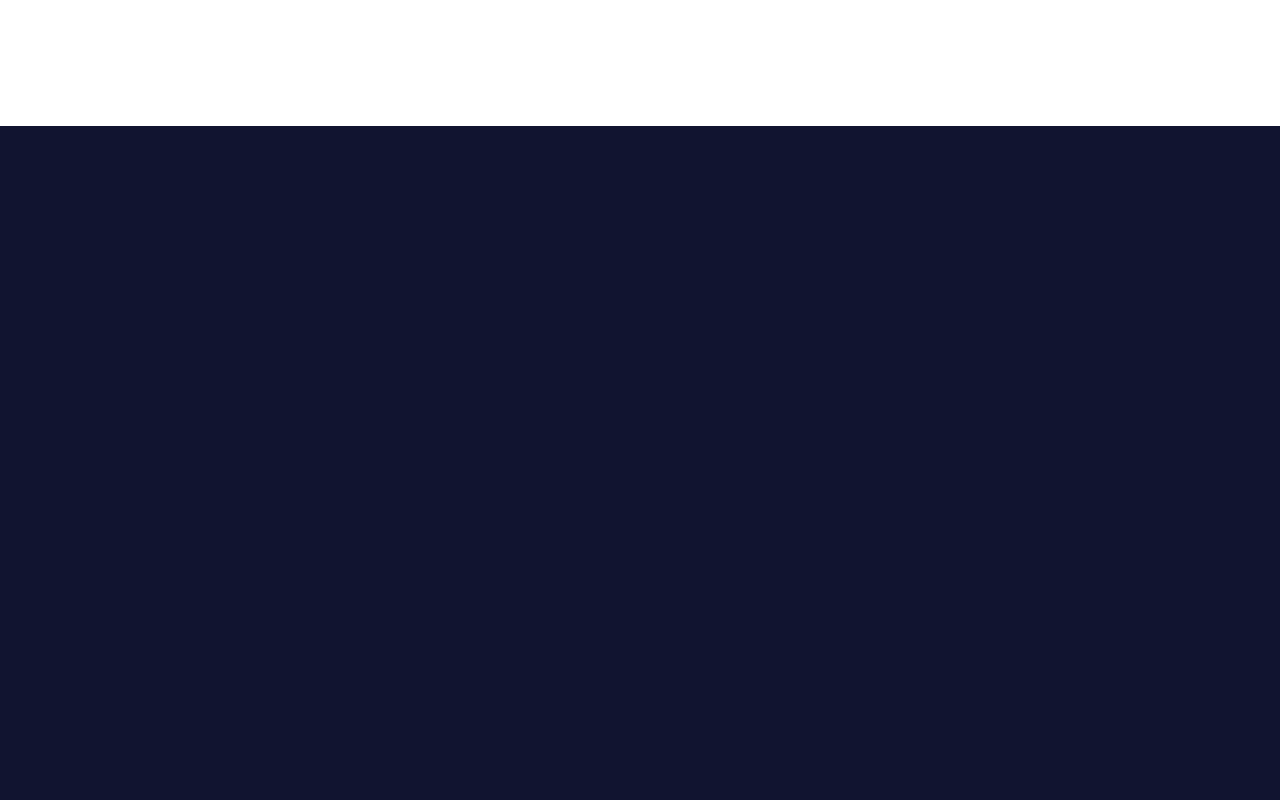
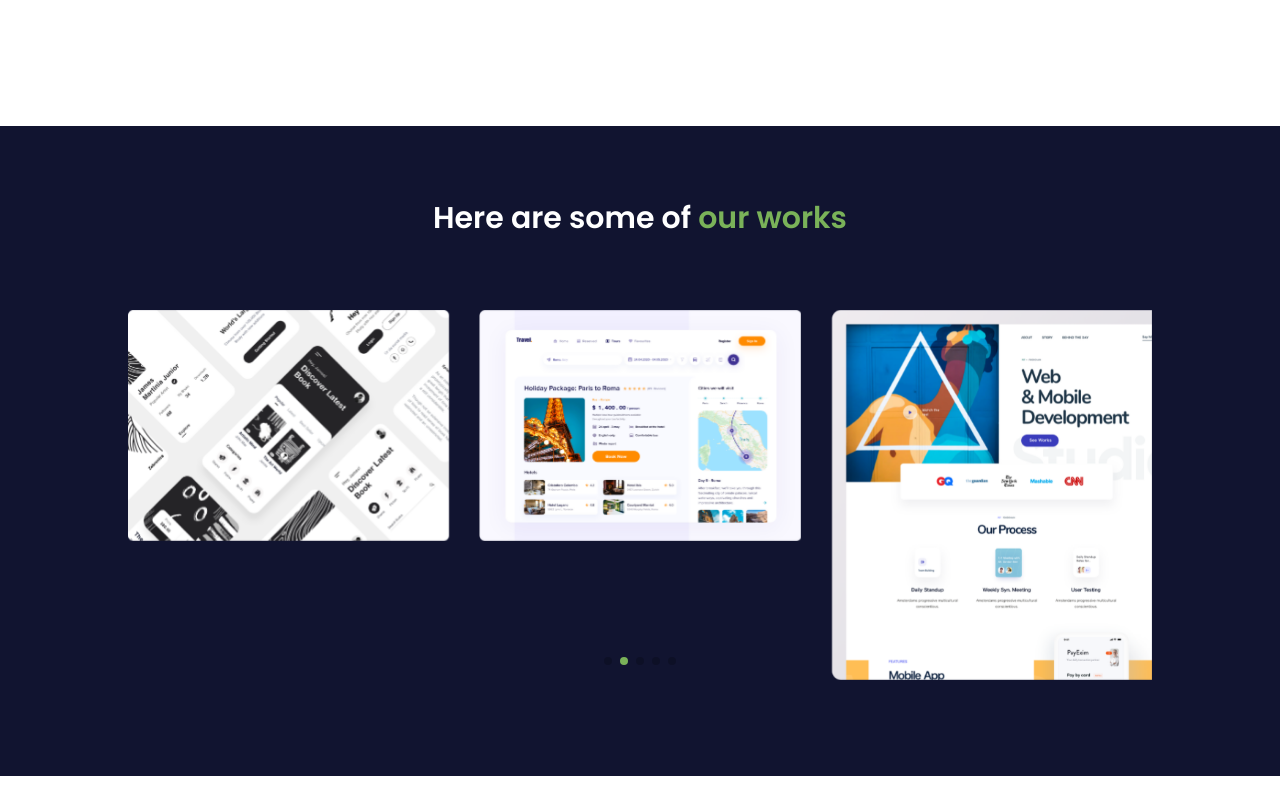
Before and after one commit to ronymia/design-agency-client-side, a React (Vite) app: page / in a window 1280 px wide. Shown: the part 1500-2300 px from the top of the page. Built offline with nearby package versions, Linux system fonts and the light colour scheme.

Commit message:
work carousel done

```diff
--- a/package.json
+++ b/package.json
@@ -19,7 +19,8 @@
     "react-icons": "^4.11.0",
     "react-query": "^3.39.3",
     "react-router-dom": "^6.16.0",
-    "sort-by": "^1.2.0"
+    "sort-by": "^1.2.0",
+    "swiper": "^10.3.0"
   },
   "devDependencies": {
     "@types/react": "^18.2.15",
--- a/src/Pages/Home/OurWork/OurWork.jsx
+++ b/src/Pages/Home/OurWork/OurWork.jsx
@@ -1,9 +1,61 @@
 import React from 'react';
+// Import Swiper React components
+import { Swiper, SwiperSlide } from 'swiper/react';
+
+// import required modules
+import { Autoplay, Pagination, Navigation } from "swiper/modules";
+
+// Import Swiper styles
+import "swiper/css";
+import "swiper/css/pagination";
+import "swiper/css/navigation";
+
+import carousel1 from "../../../assets/images/carousel-1.png";
+import carousel2 from "../../../assets/images/carousel-2.png";
+import carousel3 from "../../../assets/images/carousel-3.png";
+import carousel4 from "../../../assets/images/carousel-4.png";
+import carousel5 from "../../../assets/images/carousel-5.png";
 
 export default function OurWork() {
+     const carouselImg = [carousel1, carousel2, carousel3, carousel4, carousel5];
+
      return (
-          <section className='w-full h-[700px] bg-primary'>
+          <section className='w-full h-[650px] bg-primary mb-20'>
+               <h1 className='text-white text-3xl font-semibold leading-6 block text-center py-20'>
+                    Here are some of <span className='text-secondary'>our works</span>
+               </h1>
+               <>
+                    <Swiper
+                         slidesPerView={3}
+                         spaceBetween={30}
+                         centeredSlides={true}
+                         autoplay={{
+                              delay: 3000,
+                              disableOnInteraction: false,
+                         }}
+                         pagination={{
+                              clickable: true,
+                         }}
+                         modules={[Autoplay, Pagination, Navigation]}
+                         className="w-4/5 h-auto "
+                    >
 
+                         {
+                              carouselImg.map((Img, index) =>
+                                   <SwiperSlide key={index}
+                                        className='w-full'
+                                   >
+                                        <img
+                                             src={Img} alt="hero-carosel"
+                                             className='w-full'
+                                        />
+
+                                   </SwiperSlide>
+                              )
+                         }
+
+                    </Swiper>
+               </>
           </section>
      )
 }
--- a/src/index.css
+++ b/src/index.css
@@ -8,6 +8,10 @@
      box-shadow: 0 0 0 100vw rgba(0, 0, 0, 0.8);
 }
 
+.swiper-pagination .swiper-pagination-bullet-active {
+     background-color: #7AB259;
+}
+
 @layer base {
      body {
           @apply font-Poppins;
```
Also changed, not shown: 1 other file (tests, documents, lock files or other folders).
